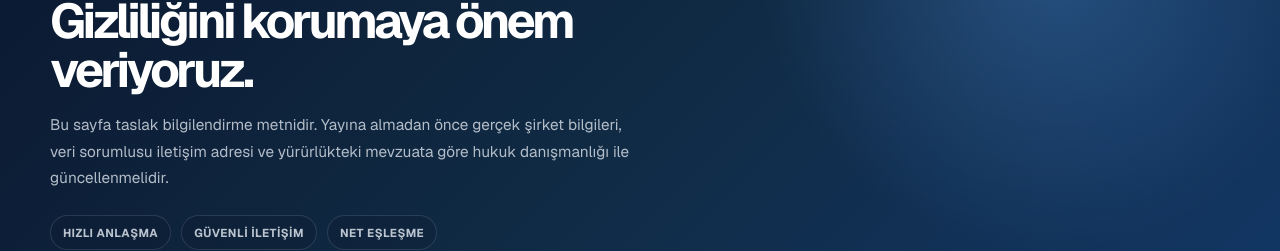
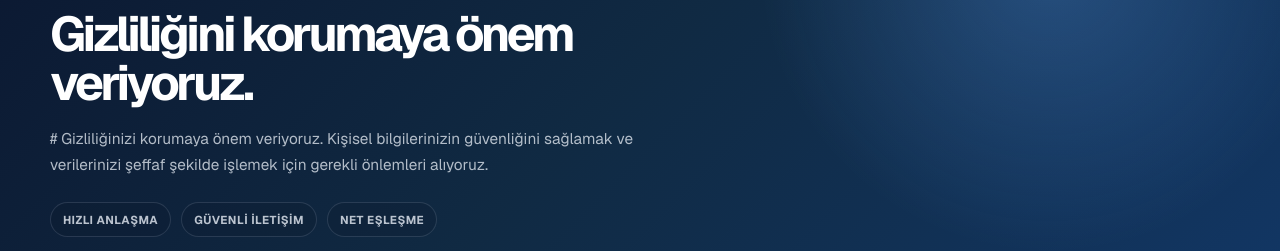
Before and after one commit to byalidev/sirabende, a Next.js app: page /gizlilik in a window 1280 px wide. Shown: the part 204-455 px from the top of the page. Built offline with nearby package versions, Linux system fonts and the light colour scheme; no server answers.

Commit message:
Gizlilik metni güncellendi

```diff
--- a/src/app/gizlilik/page.tsx
+++ b/src/app/gizlilik/page.tsx
@@ -1,5 +1,8 @@
 import { InfoPage } from "../../components/content/InfoPage";
 
 export default function PrivacyPage() {
-  return <InfoPage eyebrow="Yasal bilgilendirme" title="Gizliliğini korumaya önem veriyoruz." intro="Bu sayfa taslak bilgilendirme metnidir. Yayına almadan önce gerçek şirket bilgileri, veri sorumlusu iletişim adresi ve yürürlükteki mevzuata göre hukuk danışmanlığı ile güncellenmelidir." sections={[{ title: "Toplanan bilgiler", text: "Hesap oluşturma, talep yayınlama ve iletişim özelliklerini sunmak için gerekli bilgileri toplarız. Hangi bilginin neden istendiği ilgili formlarda açıklanmalıdır." }, { title: "Kullanım amacı", text: "Bilgiler; hesabını yönetmek, talepleri ve teklifleri eşleştirmek, güvenliği sağlamak ve hizmeti geliştirmek amacıyla kullanılabilir." }, { title: "Hakların", text: "Kişisel verilerinle ilgili erişim, düzeltme, silme ve diğer yasal hakların için belirlenen iletişim kanallarını kullanabilirsin." }]} />;
+  return <InfoPage eyebrow="Yasal bilgilendirme" title="Gizliliğini korumaya önem veriyoruz." intro="# Gizliliğinizi korumaya önem veriyoruz.
+
+Kişisel bilgilerinizin güvenliğini sağlamak ve verilerinizi şeffaf şekilde işlemek için gerekli önlemleri alıyoruz.
+" sections={[{ title: "Toplanan bilgiler", text: "Hesap oluşturma, talep yayınlama ve iletişim özelliklerini sunmak için gerekli bilgileri toplarız. Hangi bilginin neden istendiği ilgili formlarda açıklanmalıdır." }, { title: "Kullanım amacı", text: "Bilgiler; hesabını yönetmek, talepleri ve teklifleri eşleştirmek, güvenliği sağlamak ve hizmeti geliştirmek amacıyla kullanılabilir." }, { title: "Hakların", text: "Kişisel verilerinle ilgili erişim, düzeltme, silme ve diğer yasal hakların için belirlenen iletişim kanallarını kullanabilirsin." }]} />;
 }
```
